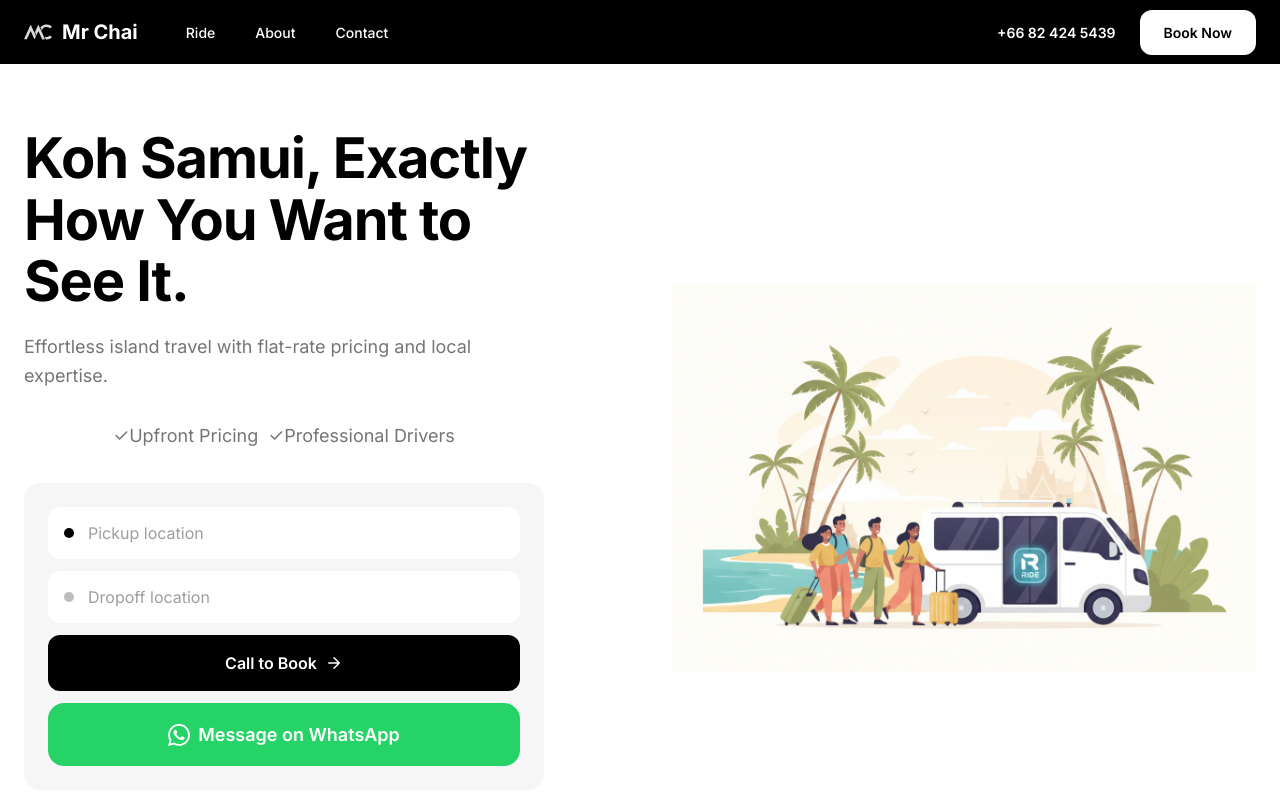
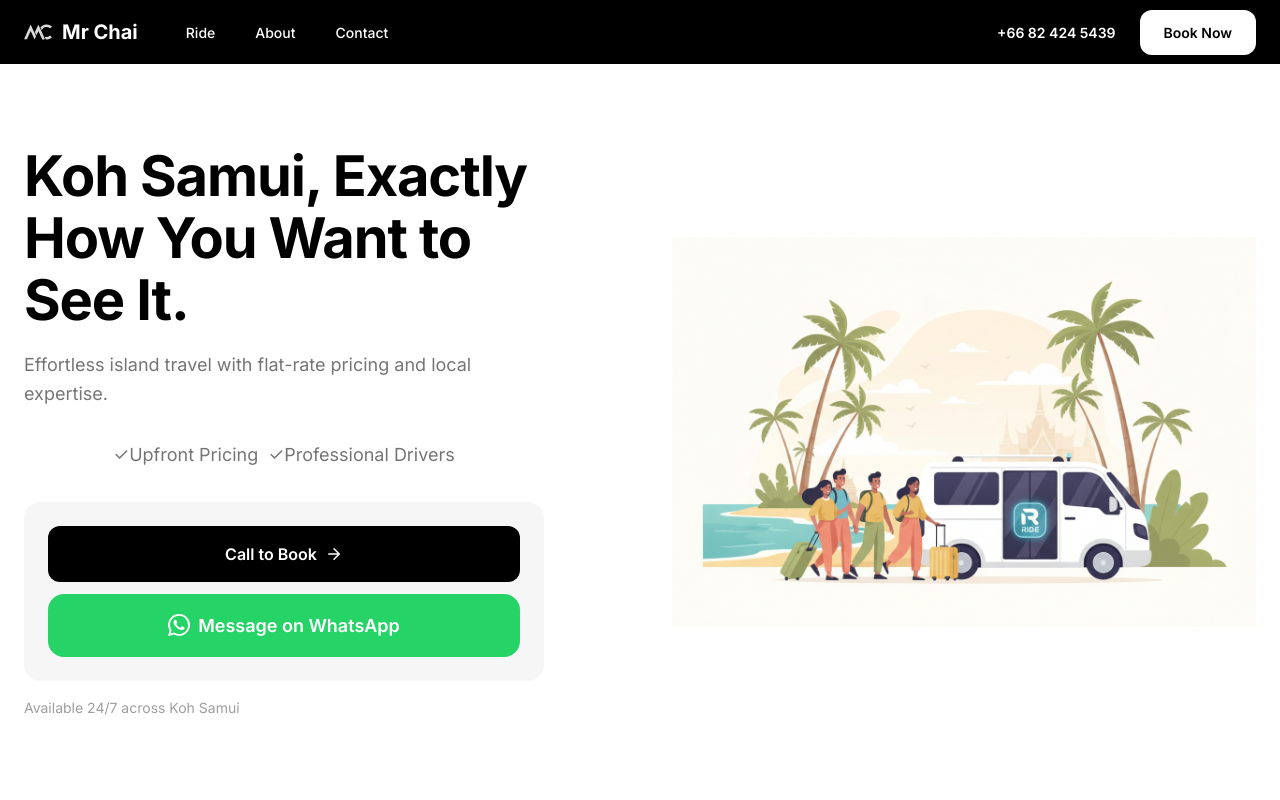
Before and after one commit to mrchaitaxisamui/koh-samui-taxi-service, a plain HTML site: page index.html in a window 1280 px wide. Shown: the top 800 px of the page. Drawn offline with Linux system fonts and the light colour scheme; a web font is replaced by a local one.

Commit message:
Remove unused form fields and associated styles from index.html and styles.css for cleaner code and improved maintainability.

```diff
--- a/index.html
+++ b/index.html
@@ -48,14 +48,6 @@
                   <p class="hero-subtitle">✓Professional Drivers</p>
                 </div>
                 <div class="booking-form">
-                    <div class="form-field">
-                        <div class="field-icon pickup"></div>
-                        <input type="text" placeholder="Pickup location" readonly>
-                    </div>
-                    <div class="form-field">
-                        <div class="field-icon dropoff"></div>
-                        <input type="text" placeholder="Dropoff location" readonly>
-                    </div>
                     <div class="booking-form-buttons">
                         <a href="tel:+66824245439" class="btn btn-dark btn-full">
                             <span>Call to Book</span>
--- a/styles.css
+++ b/styles.css
@@ -307,53 +307,6 @@
     display: flex;
     flex-direction: column;
     gap: 12px;
-}
-
-.form-field {
-    position: relative;
-    margin-bottom: 12px;
-}
-
-.form-field:last-of-type {
-    margin-bottom: 16px;
-}
-
-.field-icon {
-    position: absolute;
-    left: 16px;
-    top: 50%;
-    transform: translateY(-50%);
-    width: 10px;
-    height: 10px;
-    border-radius: 50%;
-}
-
-.field-icon.pickup {
-    background: var(--color-black);
-}
-
-.field-icon.dropoff {
-    background: var(--color-gray-400);
-}
-
-.form-field input {
-    width: 100%;
-    padding: 16px 16px 16px 40px;
-    border: none;
-    border-radius: var(--radius);
-    background: var(--color-white);
-    font-size: 16px;
-    font-family: var(--font-primary);
-    cursor: pointer;
-    transition: var(--transition);
-}
-
-.form-field input:hover {
-    background: var(--color-gray-50);
-}
-
-.form-field input::placeholder {
-    color: var(--color-gray-500);
 }
 
 .hero-note {
```
